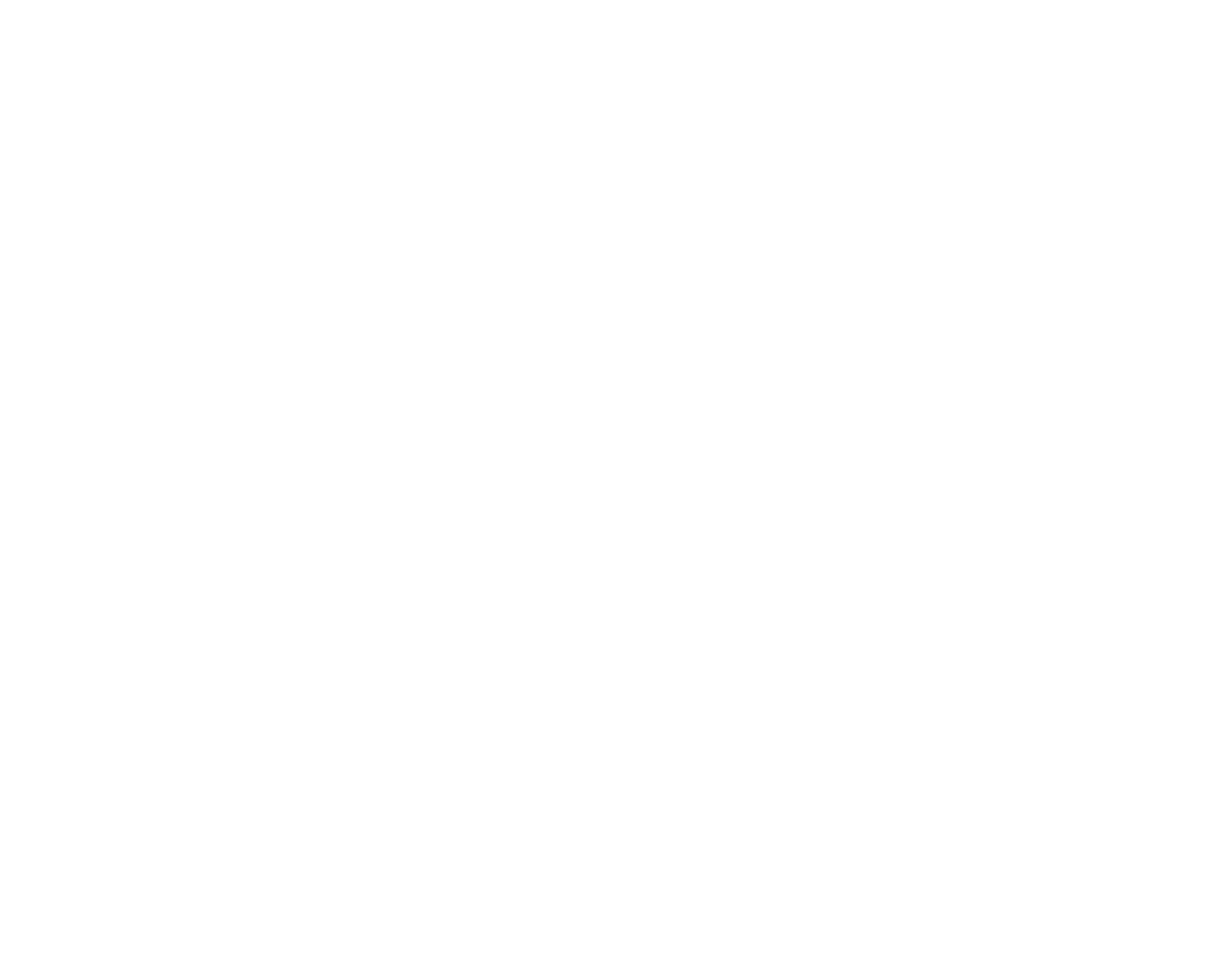
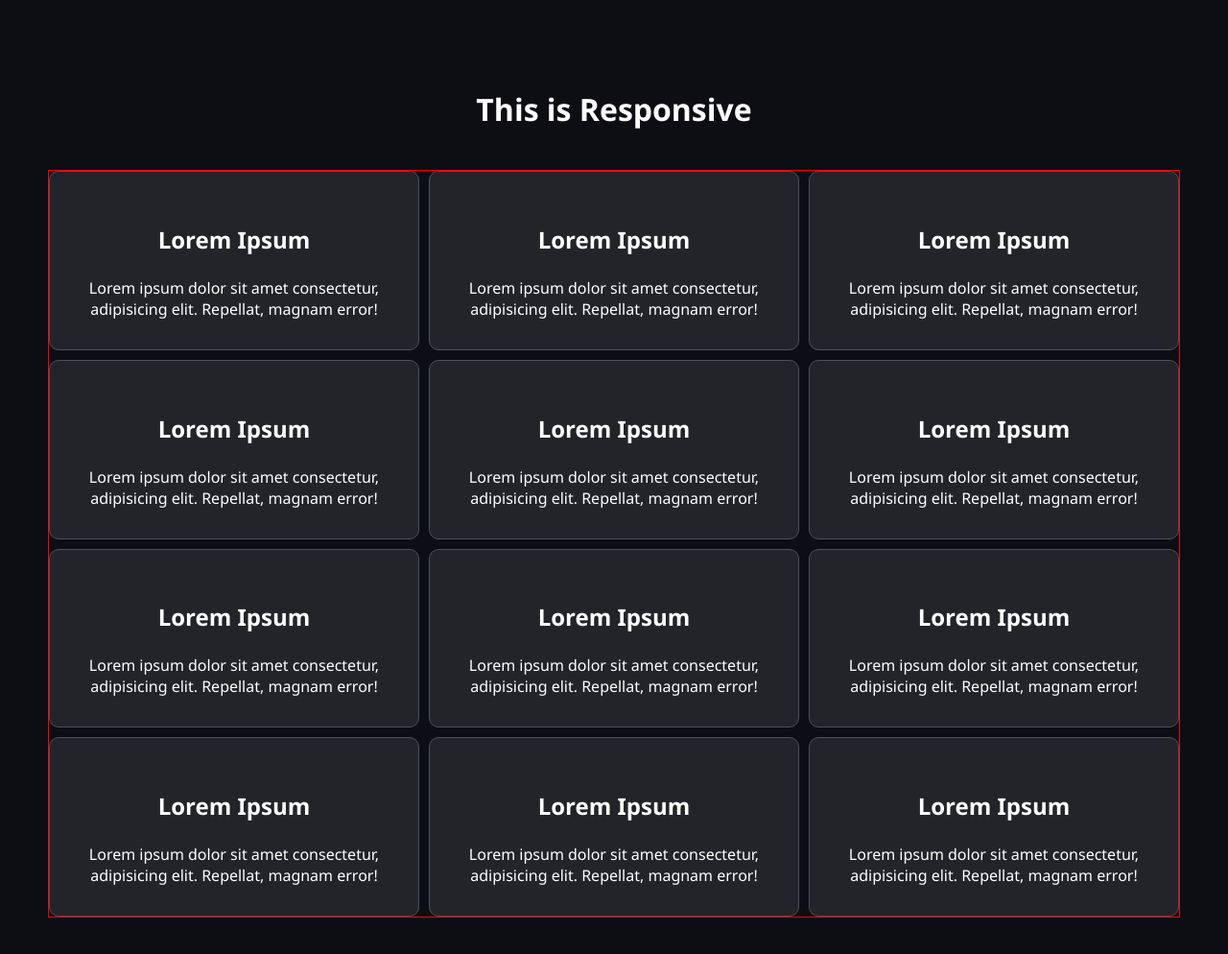
Before and after one commit to FreddyMazeing/Responsive-Design, a plain HTML site: page index.html in a window 1280 px wide. Shown: the whole page at 96% size. Before the commit the page ends 800 px from the top, so only its background shows below. Drawn offline with Linux system fonts and the light colour scheme.

Commit message:
repeat(auto-fit, min(300px, 1fr))

```diff
--- a/index.html
+++ b/index.html
@@ -4,6 +4,108 @@
     <meta charset="UTF-8" />
     <meta name="viewport" content="width=device-width, initial-scale=1.0" />
     <title>Responsive-Design</title>
+    <link rel="stylesheet" href="style.css" />
   </head>
-  <body></body>
+  <body>
+    <h1>This is Responsive</h1>
+    <!-- Step 1 : Create a Grid Container-->
+    <div class="grid-container">
+      <!-- Grid-Item 1 -->
+      <div class="card">
+        <h2>Lorem Ipsum</h2>
+        <p>
+          Lorem ipsum dolor sit amet consectetur, adipisicing elit. Repellat,
+          magnam error!
+        </p>
+      </div>
+      <!-- Grid-Item 2 -->
+      <div class="card">
+        <h2>Lorem Ipsum</h2>
+        <p>
+          Lorem ipsum dolor sit amet consectetur, adipisicing elit. Repellat,
+          magnam error!
+        </p>
+      </div>
+      <!-- Grid-Item 3 -->
+      <div class="card">
+        <h2>Lorem Ipsum</h2>
+        <p>
+          Lorem ipsum dolor sit amet consectetur, adipisicing elit. Repellat,
+          magnam error!
+        </p>
+      </div>
+      <!-- Grid-Item 4 -->
+      <div class="card">
+        <h2>Lorem Ipsum</h2>
+        <p>
+          Lorem ipsum dolor sit amet consectetur, adipisicing elit. Repellat,
+          magnam error!
+        </p>
+      </div>
+      <!-- Grid-Item 5 -->
+      <div class="card">
+        <h2>Lorem Ipsum</h2>
+        <p>
+          Lorem ipsum dolor sit amet consectetur, adipisicing elit. Repellat,
+          magnam error!
+        </p>
+      </div>
+      <!-- Grid-Item 6 -->
+      <div class="card">
+        <h2>Lorem Ipsum</h2>
+        <p>
+          Lorem ipsum dolor sit amet consectetur, adipisicing elit. Repellat,
+          magnam error!
+        </p>
+      </div>
+      <!-- Grid-Item 7 -->
+      <div class="card">
+        <h2>Lorem Ipsum</h2>
+        <p>
+          Lorem ipsum dolor sit amet consectetur, adipisicing elit. Repellat,
+          magnam error!
+        </p>
+      </div>
+      <!-- Grid-Item 8 -->
+      <div class="card">
+        <h2>Lorem Ipsum</h2>
+        <p>
+          Lorem ipsum dolor sit amet consectetur, adipisicing elit. Repellat,
+          magnam error!
+        </p>
+      </div>
+      <!-- Grid-Item 9 -->
+      <div class="card">
+        <h2>Lorem Ipsum</h2>
+        <p>
+          Lorem ipsum dolor sit amet consectetur, adipisicing elit. Repellat,
+          magnam error!
+        </p>
+      </div>
+      <!-- Grid-Item 10 -->
+      <div class="card">
+        <h2>Lorem Ipsum</h2>
+        <p>
+          Lorem ipsum dolor sit amet consectetur, adipisicing elit. Repellat,
+          magnam error!
+        </p>
+      </div>
+      <!-- Grid-Item 11 -->
+      <div class="card">
+        <h2>Lorem Ipsum</h2>
+        <p>
+          Lorem ipsum dolor sit amet consectetur, adipisicing elit. Repellat,
+          magnam error!
+        </p>
+      </div>
+      <!-- Grid-Item 12 -->
+      <div class="card">
+        <h2>Lorem Ipsum</h2>
+        <p>
+          Lorem ipsum dolor sit amet consectetur, adipisicing elit. Repellat,
+          magnam error!
+        </p>
+      </div>
+    </div>
+  </body>
 </html>
--- a/style.css
+++ b/style.css
@@ -0,0 +1,168 @@
+* {
+  margin: 0;
+  padding: 0;
+}
+/*
+The active selection is a CSS rule that applies to all elements
+on the web page. The asterisk (`*`) is a universal selector,
+which means it targets every single element in the document.
+By setting both the `margin` and `padding` properties to `0`,
+this rule effectively removes any default spacing that browsers
+might apply to elements.
+Browsers typically have their own default styles for elements,
+which can include margins and padding. These defaults can vary
+between browsers, leading to inconsistencies in how a
+web page is displayed. By using this universal reset,
+you ensure that all elements start with no margin or padding,
+providing a clean slate for further styling.
+This approach is common in CSS resets or normalization stylesheets,
+which aim to create a consistent baseline across different browsers. */
+
+html {
+  font-family: "Segoe UI", Tahoma, Geneva, Verdana, sans-serif;
+  color: white;
+  text-align: center;
+}
+
+body {
+  padding: min(50px, 7%);
+  background-color: rgb(13, 13, 20);
+}
+/*
+   padding: min(50px, 7%) - dynamic padding value that uses the min() function to choose the smaller
+                            of two values: 50px or 7%
+   How it Works
+   1. min() function:
+     - evalautes multiple values and selects the smallest one.
+     - it compares;
+       50px: a fixed, absolute value.
+       7%  : a % value relative to the containing block's width.
+
+   2. Dynamic Behavior:
+     - Smaller Screens: if 7% of the container's width is smaller than 50px, the padding will be 7%.
+     - Larger  Screens: if 7% of the container's width exeeds 50px. the padding will be capped at 50px.
+
+     SCENARIO
+
+     body {
+       padding: min(50px, 7%)
+     }
+
+    On Different Screen Sizes:
+
+     Small Container(e.g 500px wide)
+     - 7% of 500px = 35px
+     - the smaller value is 35px, so padding is 35px.
+
+     Larger Container(e.g 1000px wide)
+     - 7% of 1000px = 70px
+     - the smaller value is 50px, so padding is 50px.
+
+
+    Why Use This?
+
+     The min() function is particularly useful for responsive design:
+
+     1. Preventing Excessive Padding:
+        - On larger screens, the min() ensures the padding doesn’t grow too
+          large (capped at 50px in this case).
+
+     2. Maintaining Proportional Padding:
+        - On smaller screens, 7% ensures the padding remains proportional
+          to the container size, creating a balanced layout.
+
+
+    When to Use This?
+
+     For layouts where you want responsive spacing that doesn’t exceed a reasonable fixed size.
+
+     Examples:
+        - Headers, footers, or containers where padding needs to scale but not dominate the layout.
+        - Mobile-first designs, where you want to avoid large padding on small screens.
+
+
+    Recommended Values:
+
+    Use Case	                    Fixed Value (px)	                    Percentage (%)
+
+    Text-heavy sections	              16px - 24px	                          5% - 7%
+    Hero sections	                  32px - 40px	                          6% - 8%
+    Mobile-first design	              12px - 20px	                          4% - 6%
+    Compact components	              8px  - 16px	                          3% - 5%
+*/
+
+h1 {
+  margin: 30px 0;
+  padding: min(12px, 6%);
+}
+h2 {
+  margin: 15px 0;
+  padding: min(8px, 3%);
+}
+/* 30px: top and bottom
+    0px: left and right
+
+    This means each h1 element will have this padding applied to them.
+*/
+.card {
+  padding: min(32px, 8%);
+  border: 1px solid rgb(75, 82, 92);
+  border-radius: 10px;
+  background-color: #222429;
+  text-align: center;
+}
+
+.grid-container {
+  display: grid;
+  border: 1px solid red;
+  grid-template-columns: repeat(auto-fit, minmax(300px, 1fr));
+  gap: 10px;
+  justify-content: center;
+}
+
+/* grid-template-columns: repeat(10, 300px);
+
+1.  repeat(10, 300px)
+    10    : how many times grid-items do you want to repeat.
+    300px : the value that will repeat.
+
+2.  repeat(10, 1fr)
+    10    : how many times grid-items do you want to repeat.
+    1fr   : each grid-item has equal amount of available space
+
+3.  repeat(autofit, 300px)
+    autofit    : check how many times can we fit 300px grid-items next to each other
+                - this makes grid-items jump to rows below if there's no enough space above.
+                - or jump up if there's enough space for 2,3 ...
+    300px      : the value that will repeat.
+
+4.   justify-content: center;
+    -very impotant as it makes grid-items take the central part of the screen
+
+
+5. FINALY: The altimate solution
+
+   repeat(auto-fit, minmax(300px, 1fr));
+
+   repeat()  - allows you to repeat a pettern of columns
+   auto-fit  - the grid will automatically adjust the number of columns to fit
+               the available space.
+   minmax(300px, 1fr) - sets a flexible size for each column.
+
+   minmax()  - takes 2 arguments
+              1. a minimum value
+              2. a maximum value
+   - here, each column will have a minimun width of 300px &
+   - a maximum width of 1fr
+   1fr - it is one fraction of available space
+
+   - Therefore ; this setup ensure that each column will be at least 300px wide but,
+   - can grow to fill the remaining space propotionally.
+
+   - The comnination of autofit and minmax() create a responsive grid layout
+     that adapts to different screen sizes.
+
+     On Larger  Screens: more columns will fit within the container.
+     On Smaller Screens: fewer columns will be displayed, each maintaining a
+                         a minimum width of 300px.
+*/
```
